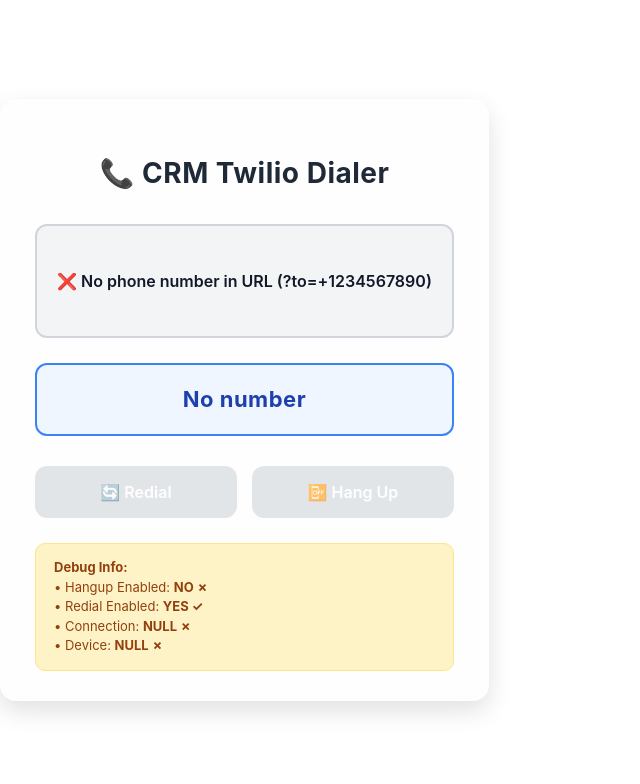
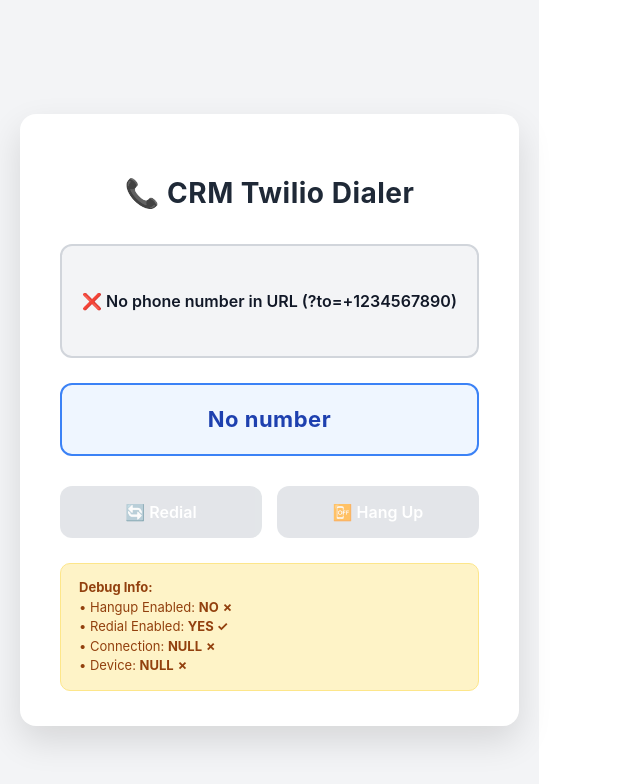
Before and after one commit to rekksu/twilio-dialer, a React (Vite) app: page / in a window 1280 px wide. Shown: the top 784 px of the page, without its empty margins (0-640 px from the left). Built offline with nearby package versions, Linux system fonts and the light colour scheme.

Commit message:
stable commit 3.3

```diff
--- a/src/App.jsx
+++ b/src/App.jsx
@@ -261,12 +261,20 @@
 
   return (
     <div style={{
+  minHeight: '100vh',
+  display: 'flex',
+  alignItems: 'center',
+  justifyContent: 'center',
+  backgroundColor: '#f3f4f6', // Soft CRM-style background
+  padding: '20px'
+}}>
+  <div style={{
+    width: '100%',
     maxWidth: '500px',
-  margin: '40px auto',
-  padding: '30px 35px',
-  backgroundColor: '#fefefe',
+    padding: '35px 40px',
+    backgroundColor: '#ffffff', // Dialer panel background
     borderRadius: '16px',
-  boxShadow: '0 10px 25px rgba(0,0,0,0.12)',
+    boxShadow: '0 15px 35px rgba(0,0,0,0.12)',
     fontFamily: 'Inter, system-ui, -apple-system, sans-serif'
   }}>
     <h2 style={{
@@ -379,5 +387,7 @@
       {orgId && <div>• Org ID: <strong>{orgId}</strong></div>}
     </div>
   </div>
+</div>
+
   );
 }
```
Lines whose indentation alone changed are shown as unchanged.
